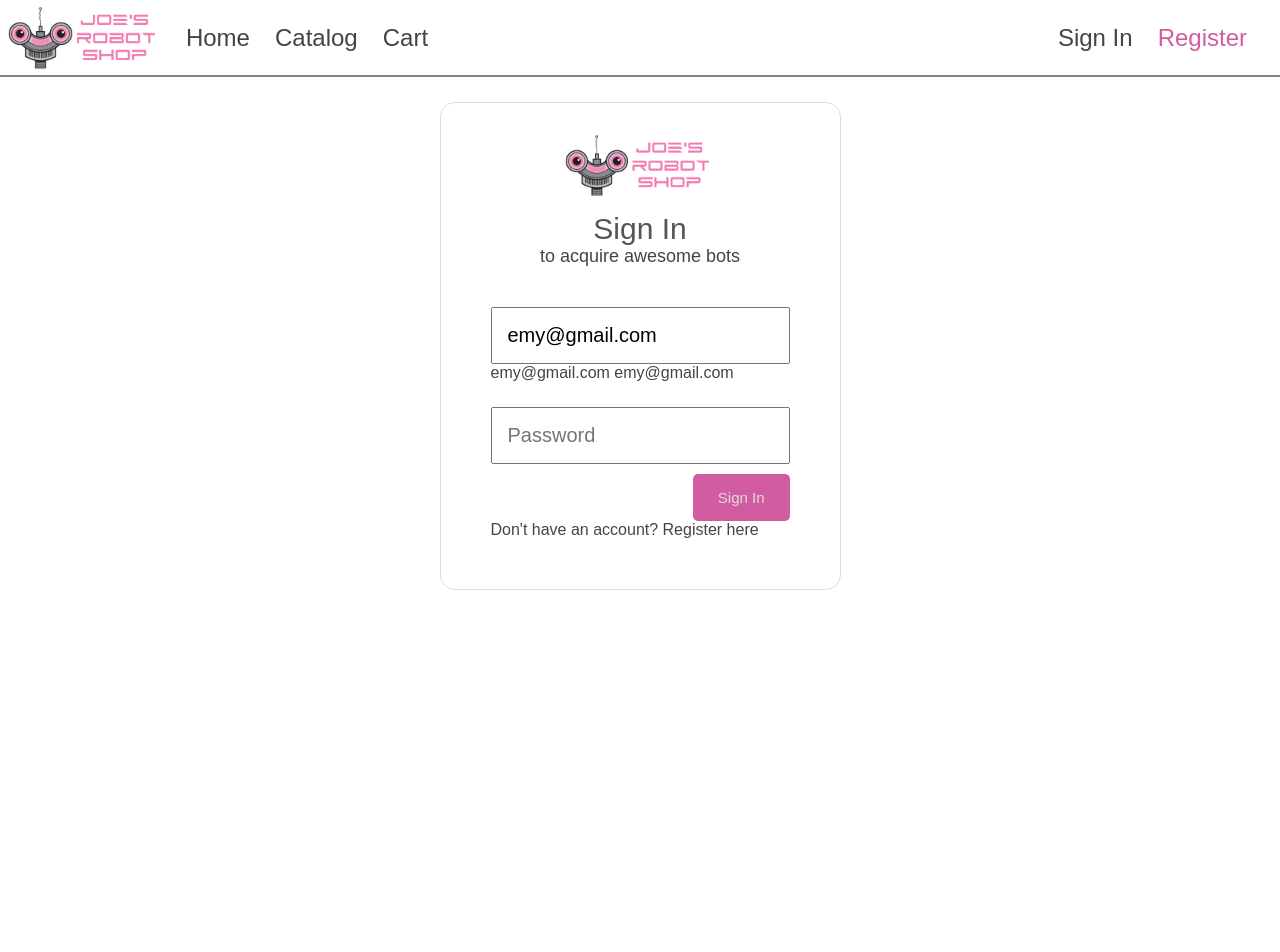
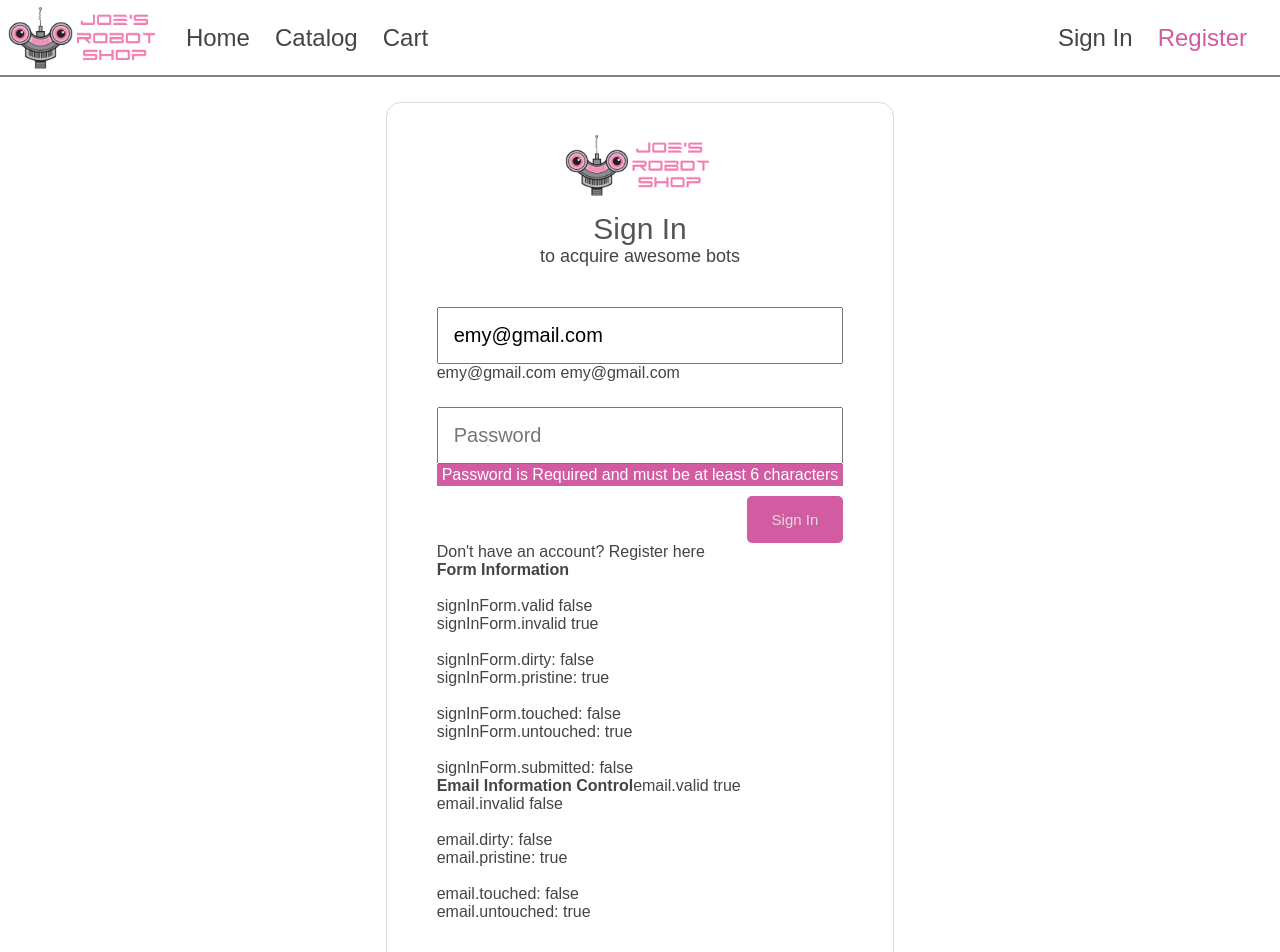
Before and after one commit to emyengineer2/Angular-Fundamentals-Jim-Cooper, an Angular app: page /sign-in in a window 1280 px wide. Shown: the top 952 px of the page. Before the commit the page ends 800 px from the top, so only its background shows below. Built offline with nearby package versions, Linux system fonts and the light colour scheme.

Commit message:
Validating Template Driven Forms

```diff
--- a/src/app/user/sign-in/sign-in.component.html
+++ b/src/app/user/sign-in/sign-in.component.html
@@ -1,24 +1,33 @@
 <div class="container">
-  <form class="form"  (ngSubmit)="signIn()">
+  <form #signInForm="ngForm" class="form"  (ngSubmit)="signIn()">
     <img class="logo" src="/assets/images/logo.png" />
     <div class="sign-in">Sign In</div>
     <div class="sub-text">to acquire awesome bots</div>
     <input
       name="email"
-      #myInput="ngModel"
+      required
+      email
+      #email="ngModel"
       [(ngModel)]="credentials.email"
       placeholder="Email Address"
       type="text"
     />
-    {{myInput.value}}
+    <em class="error" *ngIf="email.invalid"> Email is Required</em>
+    {{email.value}}
     {{credentials.email}}
     <input
       name="password"
+      required
+      minlength="6"
       #passwordInput="ngModel"
       [(ngModel)]="credentials.password"
       placeholder="Password"
       type="password"
     />
+     <em class="error" *ngIf="passwordInput.invalid">
+      Password is Required and must be at least 6 characters</em>
+    {{passwordInput.value}}
+    {{credentials.password}}
     <div class="buttons">
       <button type="submit"class="button cta">
         Sign In
@@ -30,5 +39,30 @@
         Don't have an account?
         <a routerLink="/register">Register here</a>
       </div>
+      <div class="form-info">
+        <b> Form Information  </b><br/>
+        <br/>
+        <label>signInForm.valid</label> {{signInForm.valid}} <br/>
+        <label>signInForm.invalid</label> {{signInForm.invalid}} <br/>
+        <br/>
+        <label>signInForm.dirty:</label> {{signInForm.dirty}} <br/>
+        <label>signInForm.pristine:</label> {{signInForm.pristine}} <br/>
+        <br/>
+        <label>signInForm.touched:</label> {{signInForm.touched}} <br/>
+        <label>signInForm.untouched:</label> {{signInForm.untouched}} <br/>
+        <br/>
+        <label>signInForm.submitted:</label> {{signInForm.submitted}} <br/>
+      </div>
+      <div>
+        <b>Email Information Control</b>
+        <label>email.valid</label> {{email.valid}} <br/>
+        <label>email.invalid</label> {{email.invalid}} <br/>
+        <br/>
+        <label>email.dirty:</label> {{email.dirty}} <br/>
+        <label>email.pristine:</label> {{email.pristine}} <br/>
+        <br/>
+        <label>email.touched:</label> {{email.touched}} <br/>
+        <label>email.untouched:</label> {{email.untouched}} <br/>
+      </div>
   </form>
 </div>
```
